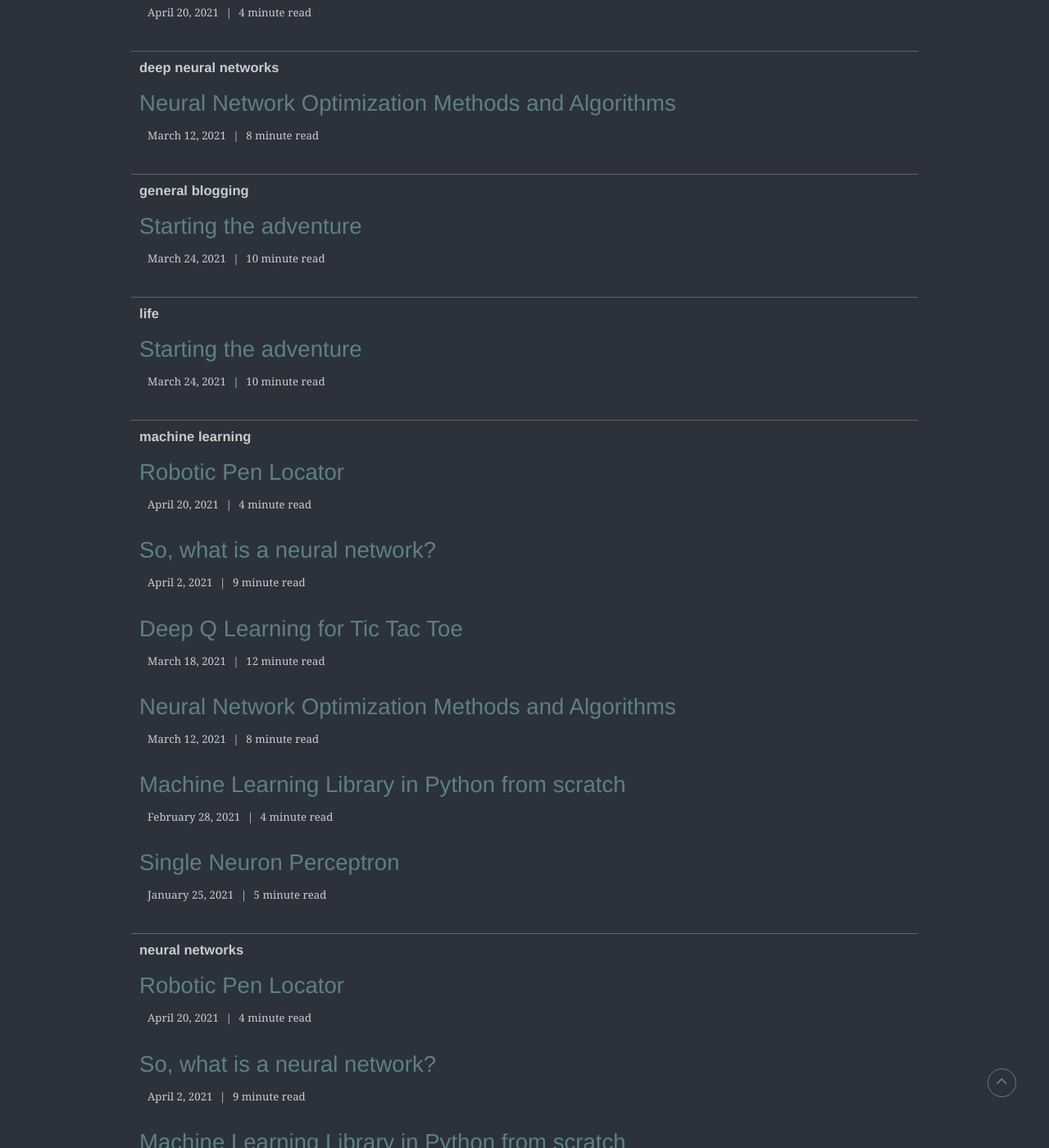
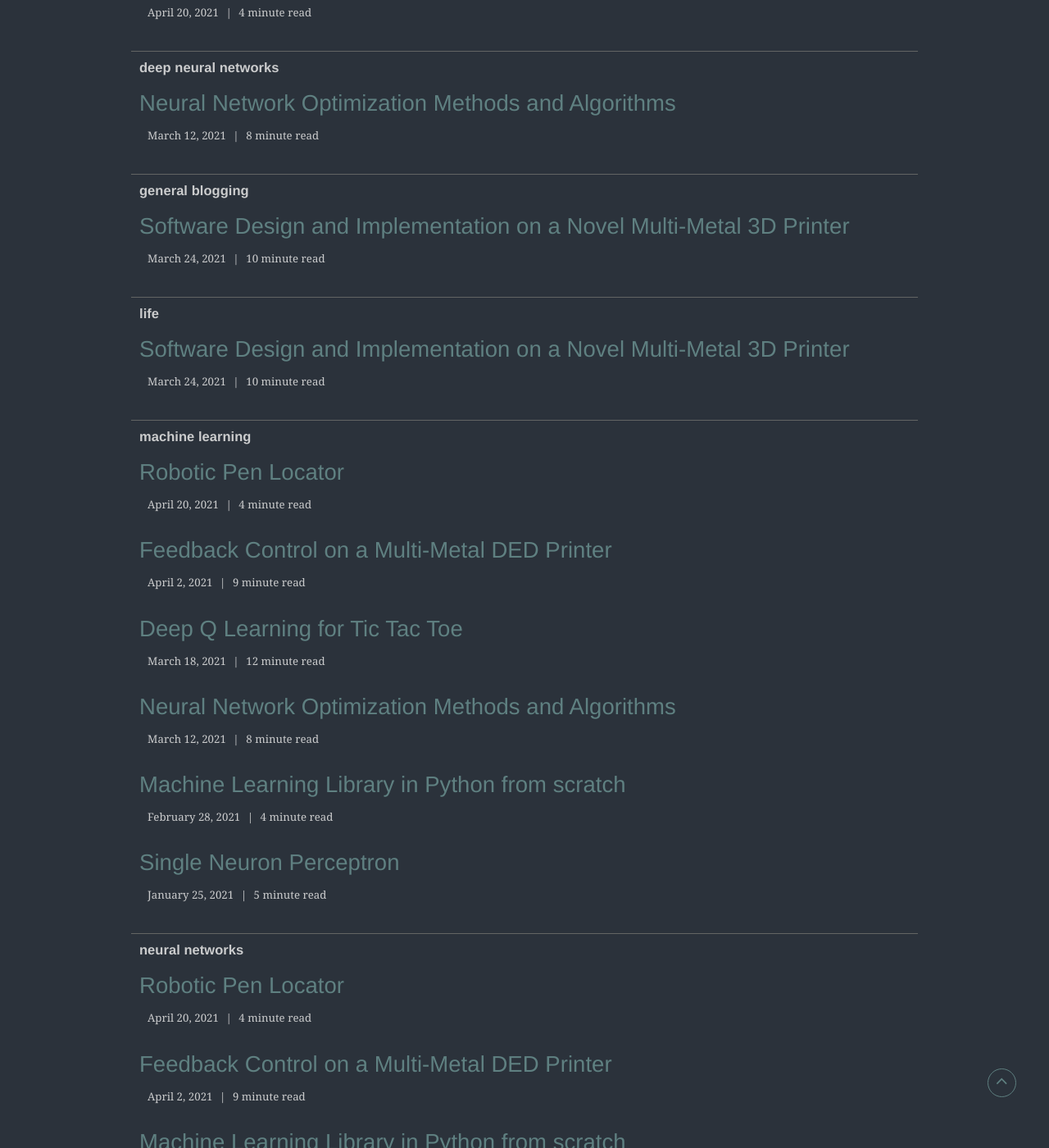
Before and after one commit to megsindelar/megsindelar.github.io, a Jekyll site: the page built from _pages/tags.html, in a window 1280 px wide and 1400 px high, scrolled down 1451 px. Shown: the whole window at 82% size. Built offline with Jekyll 4.4.1, drawn with Linux system fonts in a browser that asks for light colours; some web fonts are replaced; some of the changed text lies outside the part shown.

Commit message:
edited both printer files

```diff
--- a/_posts/2021-08-30-Software-on-Novel-Multi-Metal-3D-Printer.md
+++ b/_posts/2021-08-30-Software-on-Novel-Multi-Metal-3D-Printer.md
@@ -2,11 +2,11 @@
 layout: post
 read_time: true
 show_date: true
-title: "Starting the adventure"
+title: "Software Design and Implementation on a Novel Multi-Metal 3D Printer"
 date: 2021-03-24
 img: posts/20210324/starting_adventure.jpg
 tags: [general blogging, thoughts, life]
-author: Armando Maynez
+author: Meg Sindear
 description: "Midlife career change: a disaster or an opportunity?"
 ---
 In the midst of a global pandemic caused by the SARS-COV2 coronavirus; I decided to start blogging. I wanted to blog since a long time, I have always enjoyed writing, but many unknowns and having "no time" for it prevented me from taking it up. Things like: "I don't really know who my target audience is", "what would my topic or topics be?", "I don't think I am a world-class expert in anything", and many more kept stopping me from setting up my own blog. Now seemed like a good time as any so with those and tons of other questions in my mind I decided it was time to start.
--- a/_posts/2022-06-20-Control-on-Multi-Metal-DED-Printer.md
+++ b/_posts/2022-06-20-Control-on-Multi-Metal-DED-Printer.md
@@ -2,12 +2,12 @@
 layout: post
 read_time: true
 show_date: true
-title: "So, what is a neural network?"
+title: "Feedback Control on a Multi-Metal DED Printer"
 date: 2021-04-02
 img: posts/20210402/post7-header.webp
 tags: [neural networks, machine learning, artificial intelligence]
 category: theory
-author: Armando Maynez
+author: Meg Sindelar
 description: "ELI5: what is a neural network."
 ---
 The omnipresence of technology nowadays has made it commonplace to read news about AI, just a quick glance at today's headlines, and I get:
```
